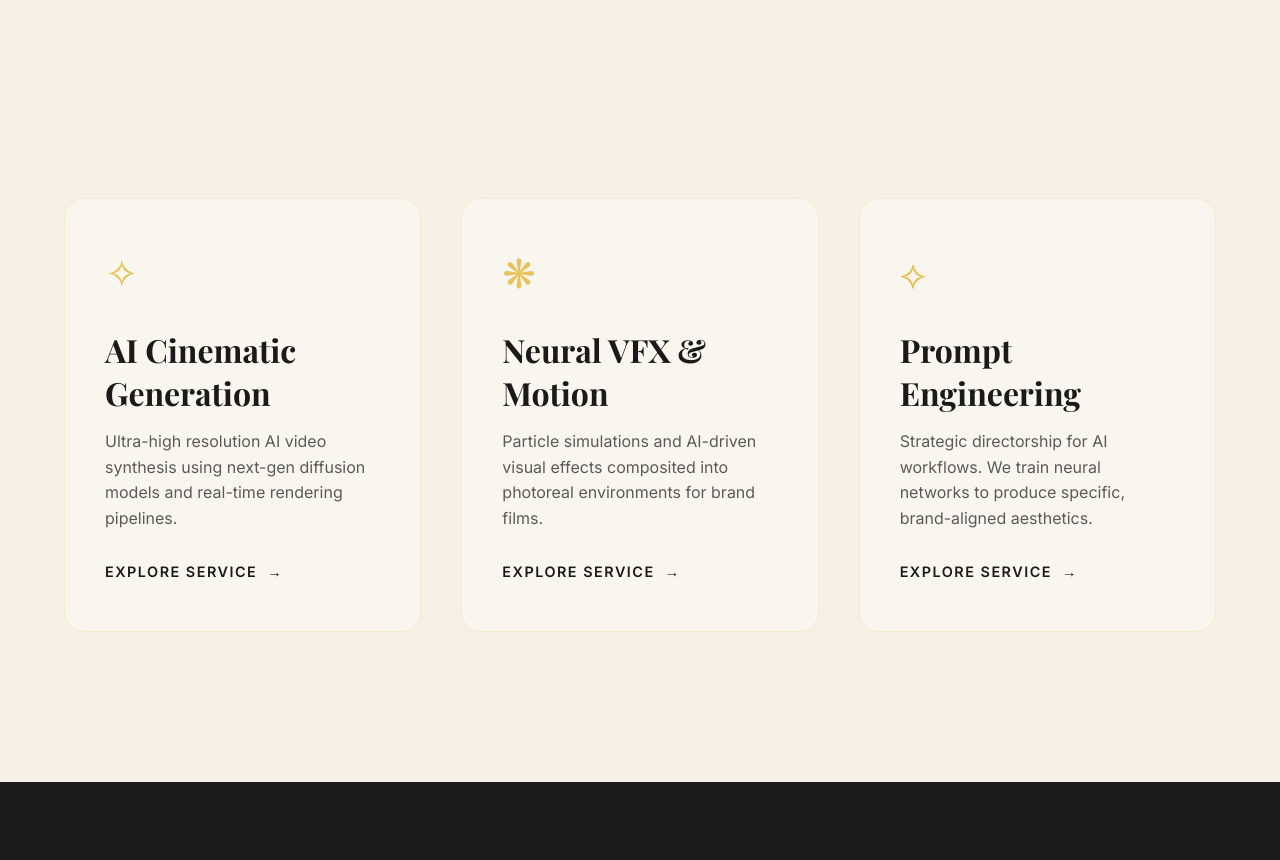
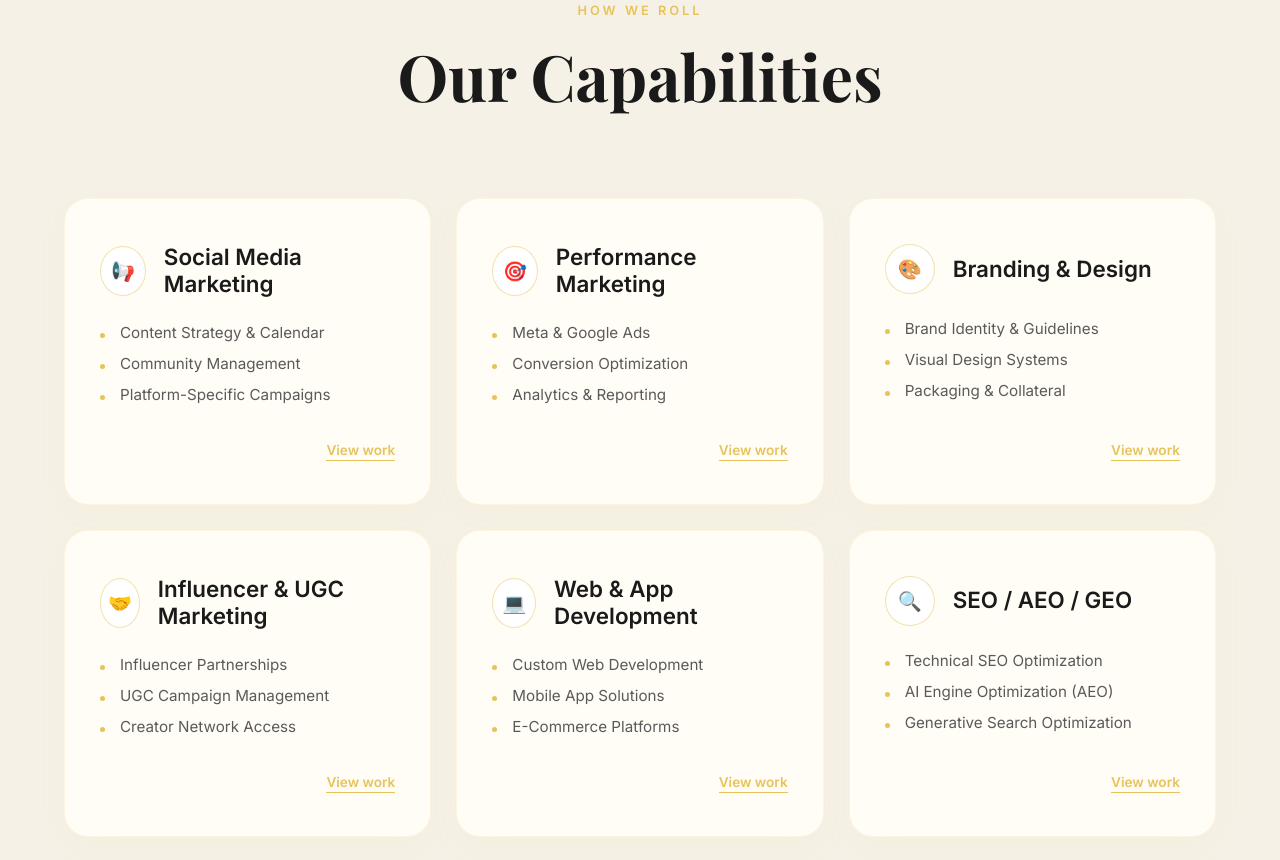
Before and after one commit to sagardhiman01/ai-vieo, a website: page index.html in a window 1280 px wide. Shown: the part 1080-1940 px from the top of the page. Drawn offline with nearby package versions, Linux system fonts and the light colour scheme; no server answers; a web font is replaced by a local one.

Commit message:
Redesign How We Roll section to match Gaa-tha reference screenshot

```diff
--- a/index.html
+++ b/index.html
@@ -207,96 +207,69 @@
         }
 
         /* ---------------- SERVICES ("HOW WE ROLL") ---------------- */
-        .section-padding {
-            padding: 150px 5%;
-        }
-
-        .section-header {
-            text-align: center;
-            margin-bottom: 80px;
-            opacity: 0;
-            transform: translateY(40px);
-        }
-        .section-tag {
-            font-size: 0.8rem;
-            color: var(--accent);
-            text-transform: uppercase;
-            letter-spacing: 3px;
-            margin-bottom: 15px;
-            font-weight: 600;
-        }
-        .section-title {
-            font-family: var(--serif);
-            font-size: clamp(3rem, 5vw, 5rem);
-            font-weight: 400;
-        }
+        .section-padding { padding: 150px 5%; }
+        .section-header { text-align: center; margin-bottom: 80px; }
+        .section-tag { font-size: 0.8rem; color: var(--accent); text-transform: uppercase; letter-spacing: 3px; font-weight: 600; margin-bottom: 15px; }
+        .section-title { font-family: var(--serif); font-size: clamp(3rem, 5vw, 4.5rem); color: var(--text-dark); }
 
         .services-grid {
             display: grid;
-            grid-template-columns: repeat(auto-fit, minmax(320px, 1fr));
-            gap: 40px;
+            grid-template-columns: repeat(auto-fit, minmax(350px, 1fr));
+            gap: 25px;
             max-width: 1400px;
             margin: 0 auto;
         }
 
         .service-card {
-            background: var(--card-bg);
-            border: 1px solid rgba(230, 195, 92, 0.2);
-            border-radius: 20px;
-            padding: 50px 40px;
-            backdrop-filter: blur(10px);
-            position: relative;
-            overflow: hidden;
+            background: #fffdf5; /* Off-white Gaa-tha feel */
+            border: 1px solid rgba(230, 195, 92, 0.15);
+            border-radius: 24px;
+            padding: 45px 35px;
+            display: flex;
+            flex-direction: column;
+            justify-content: space-between;
+            box-shadow: 0 10px 30px rgba(230, 195, 92, 0.05);
+            transition: all 0.5s ease;
             opacity: 0;
-            transform: translateY(50px);
-            transition: transform 0.6s cubic-bezier(0.16, 1, 0.3, 1), box-shadow 0.6s ease;
+            transform: translateY(30px);
         }
 
         .service-card:hover {
-            transform: translateY(-10px) !important;
-            box-shadow: 0 30px 60px rgba(0,0,0,0.05);
+            transform: translateY(-8px) scale(1.02) !important;
+            box-shadow: 0 25px 50px rgba(230, 195, 92, 0.12);
             border-color: var(--accent);
         }
 
-        .service-icon {
-            font-size: 2.5rem;
-            color: var(--accent);
-            margin-bottom: 30px;
+        .sc-header { display: flex; align-items: center; gap: 18px; margin-bottom: 25px; }
+        .sc-icon-box {
+            width: 50px; height: 50px;
+            border: 1px solid rgba(230, 195, 92, 0.5);
+            border-radius: 50%;
+            display: flex; align-items: center; justify-content: center;
+            font-size: 1.2rem; color: var(--accent);
+            background: white;
+        }
+        .sc-title { font-family: var(--sans); font-size: 1.4rem; font-weight: 600; color: var(--text-dark); line-height: 1.2; }
+
+        .sc-points { list-style: none; padding: 0; margin-bottom: 35px; }
+        .sc-points li {
+            font-size: 0.95rem; color: var(--text-light);
+            margin-bottom: 12px;
+            padding-left: 20px;
+            position: relative;
+        }
+        .sc-points li::before {
+            content: ''; position: absolute; left: 0; top: 10px; width: 5px; height: 5px;
+            background: var(--accent); border-radius: 50%;
         }
 
-        .service-title {
-            font-family: var(--serif);
-            font-size: 2rem;
-            margin-bottom: 15px;
+        .sc-footer { text-align: right; }
+        .sc-link {
+            font-size: 0.85rem; font-weight: 600; color: var(--accent);
+            text-decoration: none; border-bottom: 1px solid var(--accent);
+            padding-bottom: 2px; transition: opacity 0.3s;
         }
-
-        .service-desc {
-            font-size: 1rem;
-            color: var(--text-light);
-            line-height: 1.6;
-            margin-bottom: 30px;
-        }
-
-        .btn-link {
-            display: inline-flex;
-            align-items: center;
-            gap: 10px;
-            font-size: 0.9rem;
-            text-transform: uppercase;
-            letter-spacing: 1.5px;
-            color: var(--text-dark);
-            text-decoration: none;
-            font-weight: 600;
-            position: relative;
-        }
-        .btn-link::after {
-            content: '→';
-            transition: transform 0.3s ease;
-        }
-        .btn-link:hover::after {
-            transform: translateX(5px);
-            color: var(--accent);
-        }
+        .sc-link:hover { opacity: 0.7; }
 
         /* ---------------- FEATURED WORK ---------------- */
         .work-showcase {
@@ -481,25 +454,100 @@
         </div>
 
         <div class="services-grid">
-            <div class="service-card gsap-card hover-target">
-                <div class="service-icon">✧</div>
-                <h3 class="service-title">AI Cinematic<br>Generation</h3>
-                <p class="service-desc">Ultra-high resolution AI video synthesis using next-gen diffusion models and real-time rendering pipelines.</p>
-                <a href="#" class="btn-link">Explore Service</a>
+            <!-- Card 1 -->
+            <div class="service-card gsap-card">
+                <div class="top-wrap">
+                    <div class="sc-header">
+                        <div class="sc-icon-box">📢</div>
+                        <h3 class="sc-title">Social Media Marketing</h3>
+                    </div>
+                    <ul class="sc-points">
+                        <li>Content Strategy & Calendar</li>
+                        <li>Community Management</li>
+                        <li>Platform-Specific Campaigns</li>
+                    </ul>
+                </div>
+                <div class="sc-footer"><a href="#" class="sc-link">View work</a></div>
             </div>
 
-            <div class="service-card gsap-card hover-target">
-                <div class="service-icon">❋</div>
-                <h3 class="service-title">Neural VFX &<br>Motion</h3>
-                <p class="service-desc">Particle simulations and AI-driven visual effects composited into photoreal environments for brand films.</p>
-                <a href="#" class="btn-link">Explore Service</a>
+            <!-- Card 2 -->
+            <div class="service-card gsap-card">
+                <div class="top-wrap">
+                    <div class="sc-header">
+                        <div class="sc-icon-box">🎯</div>
+                        <h3 class="sc-title">Performance Marketing</h3>
+                    </div>
+                    <ul class="sc-points">
+                        <li>Meta & Google Ads</li>
+                        <li>Conversion Optimization</li>
+                        <li>Analytics & Reporting</li>
+                    </ul>
+                </div>
+                <div class="sc-footer"><a href="#" class="sc-link">View work</a></div>
             </div>
 
-            <div class="service-card gsap-card hover-target">
-                <div class="service-icon">⟡</div>
-                <h3 class="service-title">Prompt<br>Engineering</h3>
-                <p class="service-desc">Strategic directorship for AI workflows. We train neural networks to produce specific, brand-aligned aesthetics.</p>
-                <a href="#" class="btn-link">Explore Service</a>
+            <!-- Card 3 -->
+            <div class="service-card gsap-card">
+                <div class="top-wrap">
+                    <div class="sc-header">
+                        <div class="sc-icon-box">🎨</div>
+                        <h3 class="sc-title">Branding & Design</h3>
+                    </div>
+                    <ul class="sc-points">
+                        <li>Brand Identity & Guidelines</li>
+                        <li>Visual Design Systems</li>
+                        <li>Packaging & Collateral</li>
+                    </ul>
+                </div>
+                <div class="sc-footer"><a href="#" class="sc-link">View work</a></div>
+            </div>
+
+            <!-- Card 4 -->
+            <div class="service-card gsap-card">
+                <div class="top-wrap">
+                    <div class="sc-header">
+                        <div class="sc-icon-box">🤝</div>
+                        <h3 class="sc-title">Influencer & UGC Marketing</h3>
+                    </div>
+                    <ul class="sc-points">
+                        <li>Influencer Partnerships</li>
+                        <li>UGC Campaign Management</li>
+                        <li>Creator Network Access</li>
+                    </ul>
+                </div>
+                <div class="sc-footer"><a href="#" class="sc-link">View work</a></div>
+            </div>
+
+            <!-- Card 5 -->
+            <div class="service-card gsap-card">
+                <div class="top-wrap">
+                    <div class="sc-header">
+                        <div class="sc-icon-box">💻</div>
+                        <h3 class="sc-title">Web & App Development</h3>
+                    </div>
+                    <ul class="sc-points">
+                        <li>Custom Web Development</li>
+                        <li>Mobile App Solutions</li>
+                        <li>E-Commerce Platforms</li>
+                    </ul>
+                </div>
+                <div class="sc-footer"><a href="#" class="sc-link">View work</a></div>
+            </div>
+
+            <!-- Card 6 -->
+            <div class="service-card gsap-card">
+                <div class="top-wrap">
+                    <div class="sc-header">
+                        <div class="sc-icon-box">🔍</div>
+                        <h3 class="sc-title">SEO / AEO / GEO</h3>
+                    </div>
+                    <ul class="sc-points">
+                        <li>Technical SEO Optimization</li>
+                        <li>AI Engine Optimization (AEO)</li>
+                        <li>Generative Search Optimization</li>
+                    </ul>
+                </div>
+                <div class="sc-footer"><a href="#" class="sc-link">View work</a></div>
             </div>
         </div>
     </section>
```
